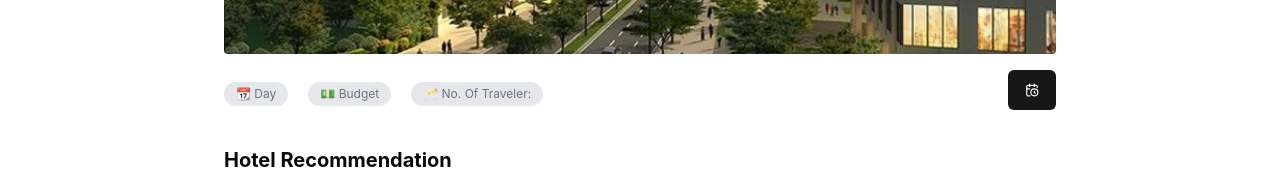
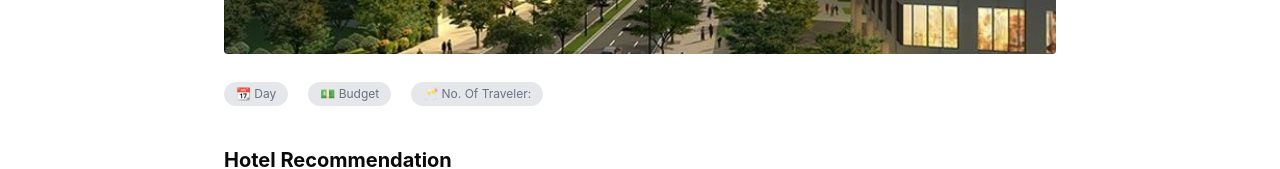
Before and after one commit to scruBB29/lakbe-abe, a React (Vite) app in the folder lakbeabe/: page /view-trip/1 in a window 1280 px wide. Shown: the part 417-586 px from the top of the page. Built offline with nearby package versions, Linux system fonts and the light colour scheme; no server answers; the database is empty; sample sign-in values are in the browser's storage.

Commit message:
refactor: remove button

```diff
--- a/lakbeabe/src/view-trip/components/InfoSection.jsx
+++ b/lakbeabe/src/view-trip/components/InfoSection.jsx
@@ -49,9 +49,7 @@ function InfoSection({ trip }) {
             </h2>
           </div>
         </div>
-        <Button>
-          <LuCalendarClock />
-        </Button>
+
       </div>
     </div>
   );
```
